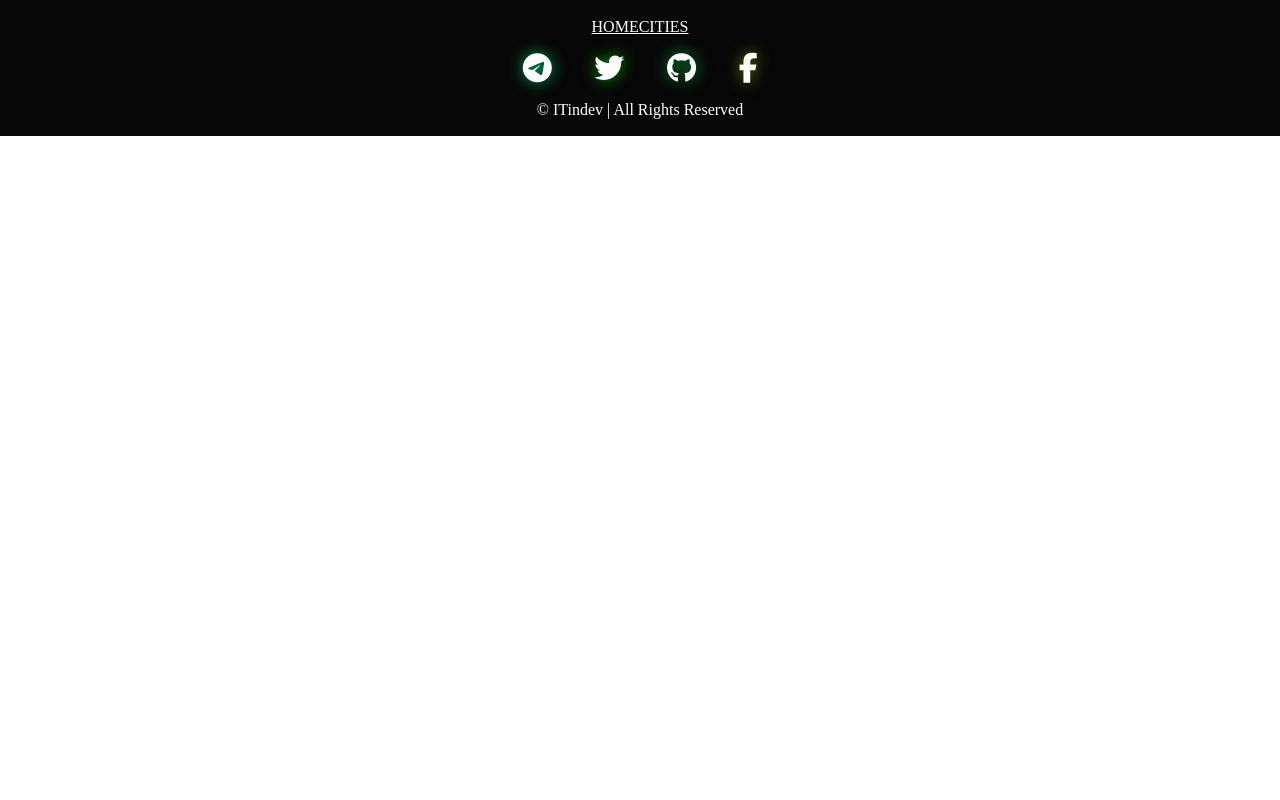
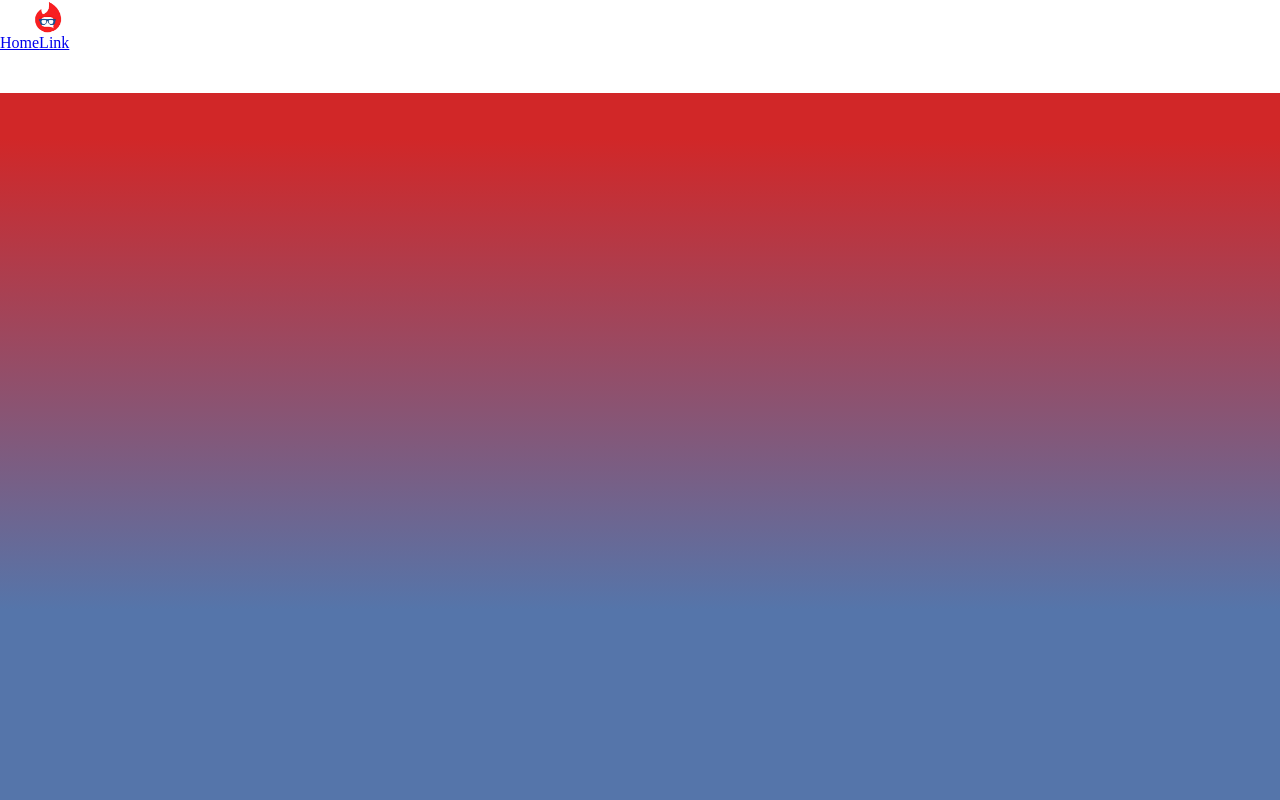
Before and after one commit to bk-sin/ITinDev, a React (Create React App) app in the folder frontend/: page / in a window 1280 px wide. Shown: the top 800 px of the page. Built offline with nearby package versions, Linux system fonts and the light colour scheme.

Commit message:
"se agrega estilos y rutas"

```diff
--- a/frontend/src/components/Footer.js
+++ b/frontend/src/components/Footer.js
@@ -8,7 +8,8 @@ function Footer() {
             <div className="footer-nav" variant="dark">
             <div className="links-nav">
                 <Nav.Link  as={Link} to={"/"}  className="link-nav">Home</Nav.Link>
-                <Nav.Link as={Link} to={"/Cities"} className="link-nav">Cities</Nav.Link>
+                <Nav.Link as={Link} to={"/"} className="link-nav">Sign In</Nav.Link>
+                <Nav.Link as={Link} to={"/"} className="link-nav">Sign Up</Nav.Link>
             </div>
         </div>
             <div className="icons-container">
--- /dev/null
+++ b/frontend/src/components/Main.js
@@ -0,0 +1,15 @@
+import React from 'react';
+import { Nav } from 'react-bootstrap';
+import { Link } from "react-router-dom";
+
+function Main() {
+    return (
+        <>
+        <div className='container_principal'>
+
+        </div>
+        </>
+    )
+}
+
+export default Main
--- a/frontend/src/components/NavBar.js
+++ b/frontend/src/components/NavBar.js
@@ -10,19 +10,18 @@ function NavBar() {
 
     return (
         <div lassName="costumBg" variant="dark">
-            {/* <Link to="/" className="logo-container">
-                <img src="/logo-mt.png" alt="MyTinerary Logo"></img>
+            <Link to="/" className="logo-container">
+                <img src="/assets/ItinDev_logo.png" alt="ItinDev_logo"></img>
             </Link>
-            <Navbar.Collapse id="basic-navbar-nav">
-            <Nav className="me-auto">
+            <div>
                 <Nav.Link href="#home">Home</Nav.Link>
                 <Nav.Link href="#link">Link</Nav.Link>
+            </div>
+
                 <NavDropdown title={<i className="fas fa-user"></i>} className="link-nav" id="basic-nav-dropdown">
                 <NavDropdown.Item href="#action/3.1">Sign In</NavDropdown.Item>
                 <NavDropdown.Item href="#action/3.2">Sing Up</NavDropdown.Item>
                 </NavDropdown>
-            </Nav>
-            </Navbar.Collapse> */}
         </div>
     )
 }
--- a/frontend/src/css.css
+++ b/frontend/src/css.css
@@ -307,6 +307,7 @@ flex: 1 1 100%;
 .link-nav{
 color: white !important;
 text-transform: uppercase;
+padding: 10px;
 }
 
 
@@ -333,7 +334,7 @@ footer{
   align-items: center;
   width: 100%;
   height: 17vh;
-  background: rgb(7,7,7);
+  background: #5575aa;
 }
 
 .icons-container{
@@ -375,3 +376,13 @@ footer{
     filter: hue-rotate(360deg);
   }
 }
+
+/* Estilos de componente main */
+
+.container_principal {
+  width: 100%;
+  height: 95vh;
+  background-color: #d12728;
+  background-image: linear-gradient(180deg, #d12728 6%, #5575aa 68%);
+
+}
--- a/frontend/src/routes/routes.js
+++ b/frontend/src/routes/routes.js
@@ -3,12 +3,14 @@ import SignUp from "../components/SignUp"
 import {Routes, Route} from "react-router-dom"
 import NavBar from "../components/NavBar"
 import Footer from "../components/Footer"
+import Main from "../components/Main"
 
 function RoutesManager() {
   return (
     <>
     <NavBar/>
     <Routes>
+    <Route path="/" element={<Main/>} />
       <Route path="/signin" element={<SignIn />} />
       <Route path="/signup" element={<SignUp />} />
     </Routes>
```
Also changed, not shown: frontend/public/assets/ItinDev_logo.png (added).
